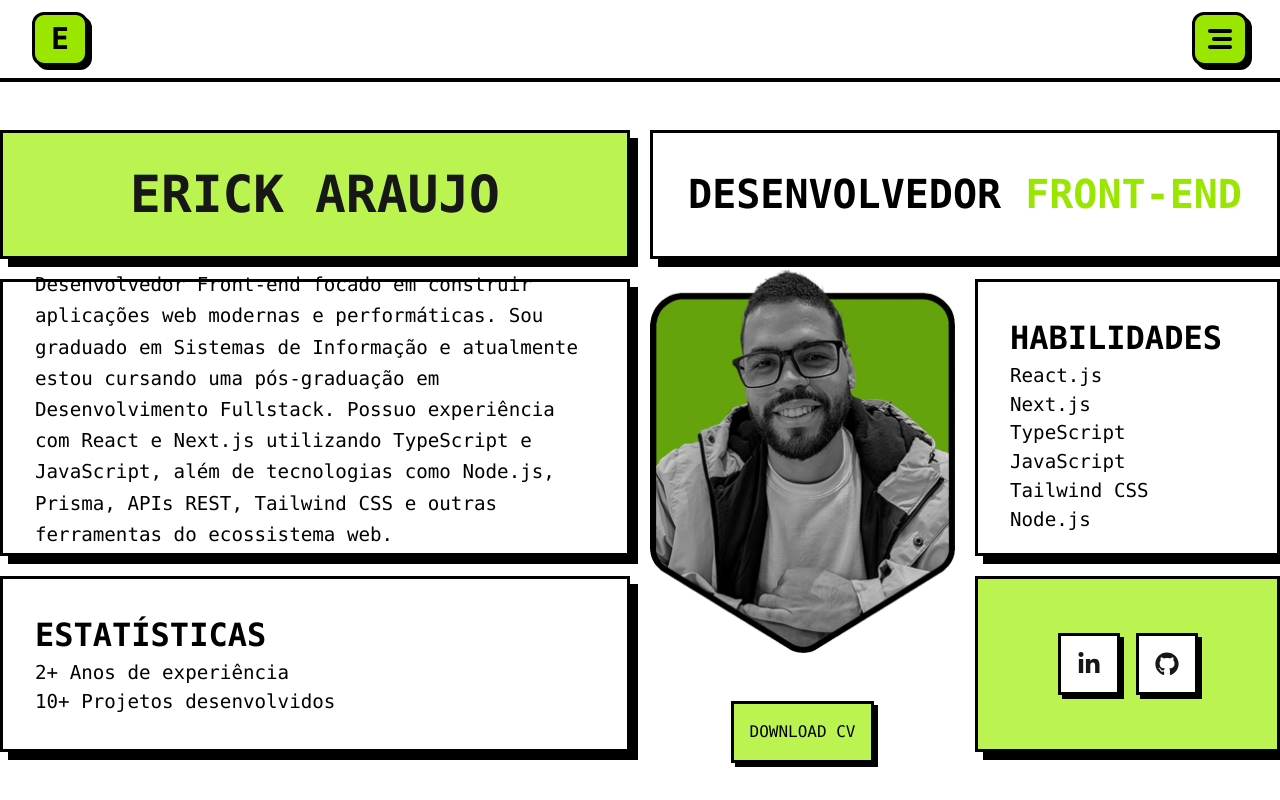
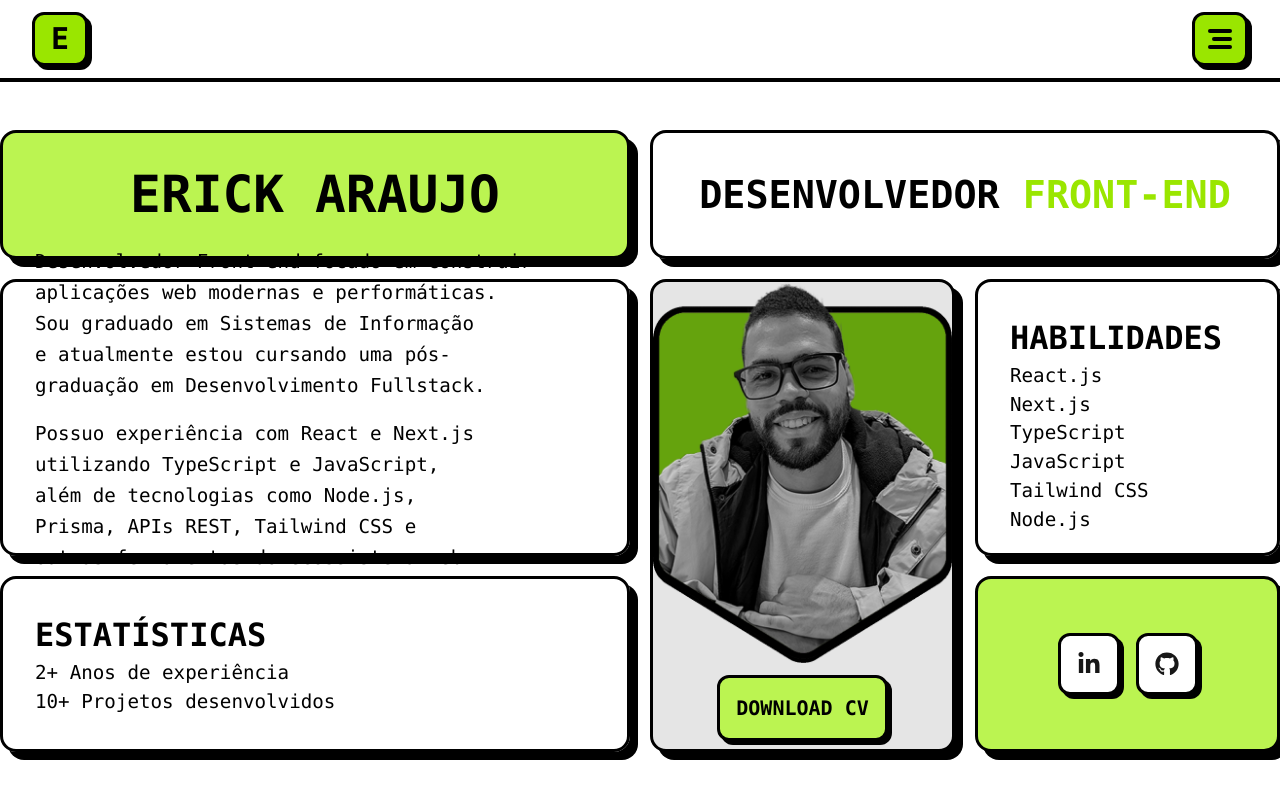
Before and after one commit to araujoerick/portfolio, a Next.js app: page / in a window 1280 px wide. Built offline with nearby package versions, Linux system fonts and the light colour scheme.

Commit message:
:dizzy: add transitions to bento grid on Home

```diff
--- a/src/app/globals.css
+++ b/src/app/globals.css
@@ -28,6 +28,9 @@
 @utility neo-shadow-sm {
   @apply shadow-[4px_4px_0px_rgba(0,0,0)];
 }
+@utility bento-transition {
+  @apply transition-all duration-300 hover:-translate-x-0.5 hover:-translate-y-0.5 hover:shadow-[12px_12px_0px_rgba(0,0,0)];
+}
 
 @utility btn-primary {
   @apply rounded-xl border-[3px] border-black bg-lime-400 p-2 font-bold shadow-[4px_4px_0px_rgba(0,0,0)] transition-all duration-300 hover:translate-x-1 hover:translate-y-1 hover:shadow-none;
--- a/src/app/page.tsx
+++ b/src/app/page.tsx
@@ -8,26 +8,28 @@ const Home = () => {
     <>
       <Header />
 
-      <main className="container mx-auto grid h-[calc(100vh-82px)] w-full grid-cols-4 grid-rows-3 items-center justify-center gap-5 py-12">
+      <main className="container mx-auto grid h-[calc(100vh-82px)] w-full grid-cols-4 grid-rows-3 items-center justify-center gap-5 py-12 select-none">
         {/* NAME DIV */}
-        <div className="neo-border neo-shadow col-span-2 flex h-full items-center justify-center bg-lime-300 p-4">
-          <h1 className="text-[clamp(2.5rem,4vw,4.5rem)] font-bold uppercase">
+        <div className="bento-transition neo-border neo-shadow col-span-2 flex h-full items-center justify-center rounded-2xl bg-lime-300 p-4">
+          <h1 className="text-[clamp(2.5rem,4vw,4.5rem)] font-bold text-black uppercase">
             Erick Araujo
           </h1>
         </div>
         {/* TITLE DIV */}
-        <div className="neo-border neo-shadow col-span-2 flex h-full items-center justify-center p-4">
-          <h2 className="text-[clamp(1.5rem,4vw,2.5rem)] font-semibold text-nowrap text-black uppercase">
+        <div className="bento-transition neo-border neo-shadow col-span-2 flex h-full items-center justify-center rounded-2xl p-4">
+          <h2 className="text-[clamp(1.5rem,3vw,2.5rem)] font-semibold text-nowrap text-black uppercase">
             Desenvolvedor<span className="text-lime-400"> Front-end</span>
           </h2>
         </div>
 
         {/* ABOUT DIV */}
-        <div className="neo-border neo-shadow col-span-2 row-span-2 flex h-full items-center justify-center p-8">
+        <div className="bento-transition neo-border neo-shadow col-span-2 row-span-2 flex h-full flex-col items-center justify-center rounded-2xl p-8">
           <p className="mb-4 text-[clamp(1rem,1.5vw,1.25rem)] leading-relaxed text-balance text-black">
             Desenvolvedor Front-end focado em construir aplicações web modernas
             e performáticas. Sou graduado em Sistemas de Informação e atualmente
             estou cursando uma pós-graduação em Desenvolvimento Fullstack.
+          </p>
+          <p className="mb-4 text-[clamp(1rem,1.5vw,1.25rem)] leading-relaxed text-balance text-black">
             Possuo experiência com React e Next.js utilizando TypeScript e
             JavaScript, além de tecnologias como Node.js, Prisma, APIs REST,
             Tailwind CSS e outras ferramentas do ecossistema web.
@@ -35,50 +37,15 @@ const Home = () => {
         </div>
 
         {/* PROFILE DIV */}
-        <div className="row-span-3 flex h-full items-center justify-center">
-          <div className="flex h-full w-full flex-col items-center justify-center gap-4">
-            <div className="group relative pb-8">
+        <div className="bento-transition neo-border neo-shadow row-span-3 flex h-full flex-col items-center justify-between gap-4 overflow-hidden rounded-2xl bg-neutral-200 pb-14">
           <Image
             src="/perfil-base.png"
             alt="Foto de perfil"
-                width={343}
-                height={439}
-                className=""
+            width={400}
+            height={500}
+            className="object-cover drop-shadow-[0px_4px_0px_rgba(0,0,0)] min-[1536px]:-mt-20"
             priority
           />
-
-              {/* <Link
-                href="https://www.linkedin.com/in/araujoerick09/"
-                target="_blank"
-                rel="noopener noreferrer"
-              >
-                <FaLinkedin
-                  size={32}
-                  className="absolute right-5 bottom-[78px] cursor-pointer text-lime-300 transition-colors duration-300 hover:text-lime-400"
-                />
-              </Link>
-              <Link
-                href="https://github.com/araujoerick"
-                target="_blank"
-                rel="noopener noreferrer"
-              >
-                <FaGithubSquare
-                  size={32}
-                  className="absolute right-[74px] bottom-[46px] cursor-pointer text-lime-300 hover:text-lime-400"
-                />
-              </Link>
-              <Link
-                href="/docs/erick-araujo-cv.pdf"
-                target="_blank"
-                rel="noopener noreferrer"
-                download
-              >
-                <RiFileDownloadFill
-                  size={32}
-                  className="absolute right-[122px] bottom-4 cursor-pointer text-lime-300 hover:text-lime-400"
-                />
-              </Link> */}
-            </div>
 
           <Link
             href="/docs/erick-araujo-cv.pdf"
@@ -86,15 +53,14 @@ const Home = () => {
             rel="noopener noreferrer"
             download
           >
-              <button className="neo-border neo-shadow-sm bg-lime-300 p-4 text-black uppercase transition-colors duration-300 hover:bg-lime-400">
+            <button className="btn-primary cursor-pointer bg-lime-300 p-4 text-xl font-bold text-black uppercase">
               Download CV
             </button>
           </Link>
         </div>
-        </div>
 
         {/* SKILLS DIV */}
-        <div className="neo-border neo-shadow row-span-2 h-full p-8">
+        <div className="bento-transition neo-border neo-shadow row-span-2 h-full rounded-2xl p-8">
           <h3 className="text-[clamp(1rem,4vw,2rem)] font-semibold text-black uppercase">
             Habilidades
           </h3>
@@ -134,7 +100,7 @@ const Home = () => {
         </div>
 
         {/* STATS DIV */}
-        <div className="neo-border neo-shadow col-span-2 h-full p-8">
+        <div className="bento-transition neo-border neo-shadow col-span-2 h-full rounded-2xl p-8">
           <h3 className="text-[clamp(1rem,4vw,2rem)] font-semibold text-black uppercase">
             Estatísticas
           </h3>
@@ -152,13 +118,8 @@ const Home = () => {
           </ul>
         </div>
 
-        {/* CV DIV */}
-        {/* <div className="neo-border neo-shadow flex h-full items-center justify-center p-8">
-
-        </div> */}
-
         {/* SOCIAL DIV */}
-        <div className="neo-border neo-shadow h-full bg-lime-300 p-8">
+        <div className="bento-transition neo-border neo-shadow h-full rounded-2xl bg-lime-300 p-8">
           <ul className="flex h-full items-center justify-center gap-4">
             <li>
               <Link
@@ -166,7 +127,7 @@ const Home = () => {
                 target="_blank"
                 rel="noopener noreferrer"
               >
-                <div className="neo-border neo-shadow-sm bg-white p-4">
+                <div className="btn-primary bg-white p-4">
                   <FaLinkedinIn size={24} />
                 </div>
               </Link>
@@ -177,7 +138,7 @@ const Home = () => {
                 target="_blank"
                 rel="noopener noreferrer"
               >
-                <div className="neo-border neo-shadow-sm bg-white p-4">
+                <div className="btn-primary bg-white p-4">
                   <FaGithub size={24} />
                 </div>
               </Link>
```
Lines whose indentation alone changed are shown as unchanged.
